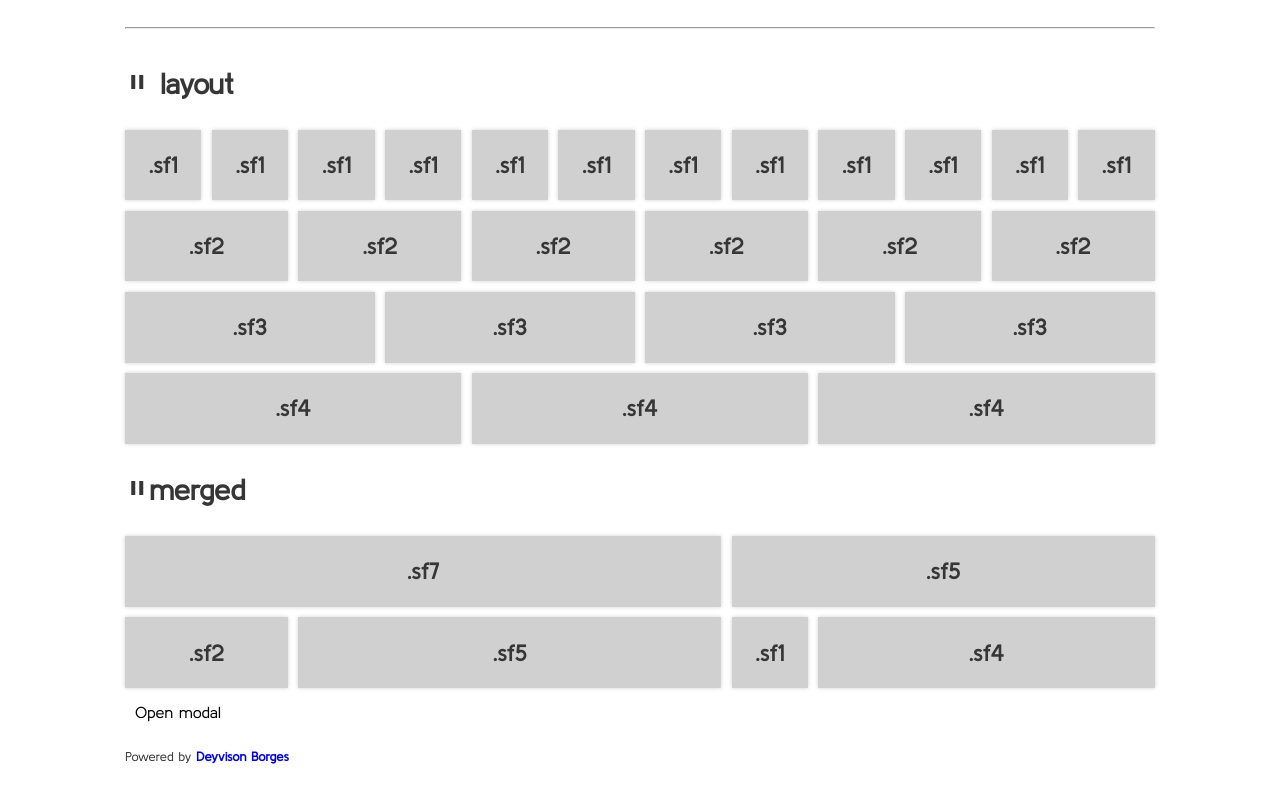
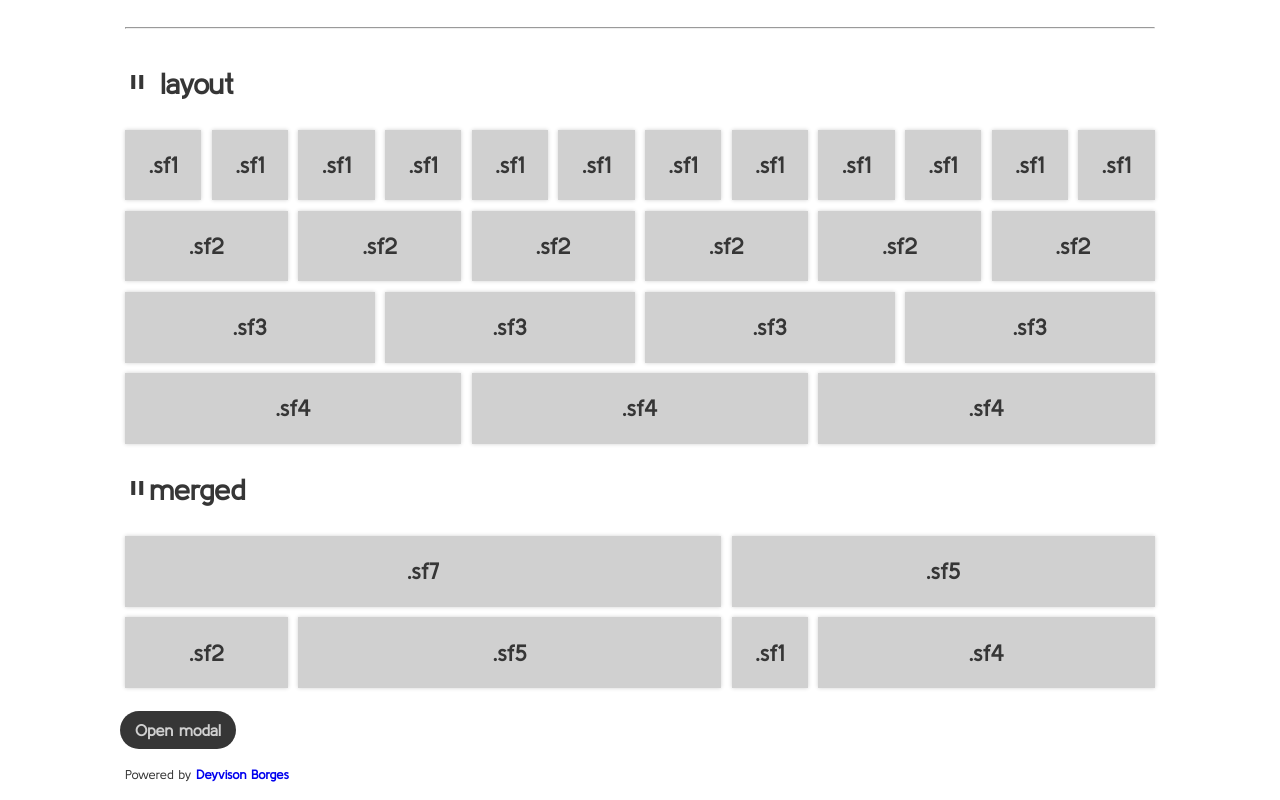
Before and after one commit to softframecss/softframecss, a website: page index.html in a window 1280 px wide. Shown: the part 602-1402 px from the top of the page. Drawn offline with Linux system fonts and the light colour scheme.

Commit message:
cor: ajustes

```diff
--- a/index.html
+++ b/index.html
@@ -191,9 +191,9 @@
                 <h3 class="text-center pf"> .sf4 </h3>
             </div>
         </div>
-
+        <br>
         <div class="sf"> <!-- modal -->
-            <label class="sf_buttom" for="modal">Open modal</label>
+            <label class="sf_buttom dark-gray" for="modal">Open modal</label>
             <input class="sf_modal_state" id="modal" type="checkbox" hidden>
             <div class="sf_modal">
                 <label class="sf_modal_bg" for="modal"></label>
```
